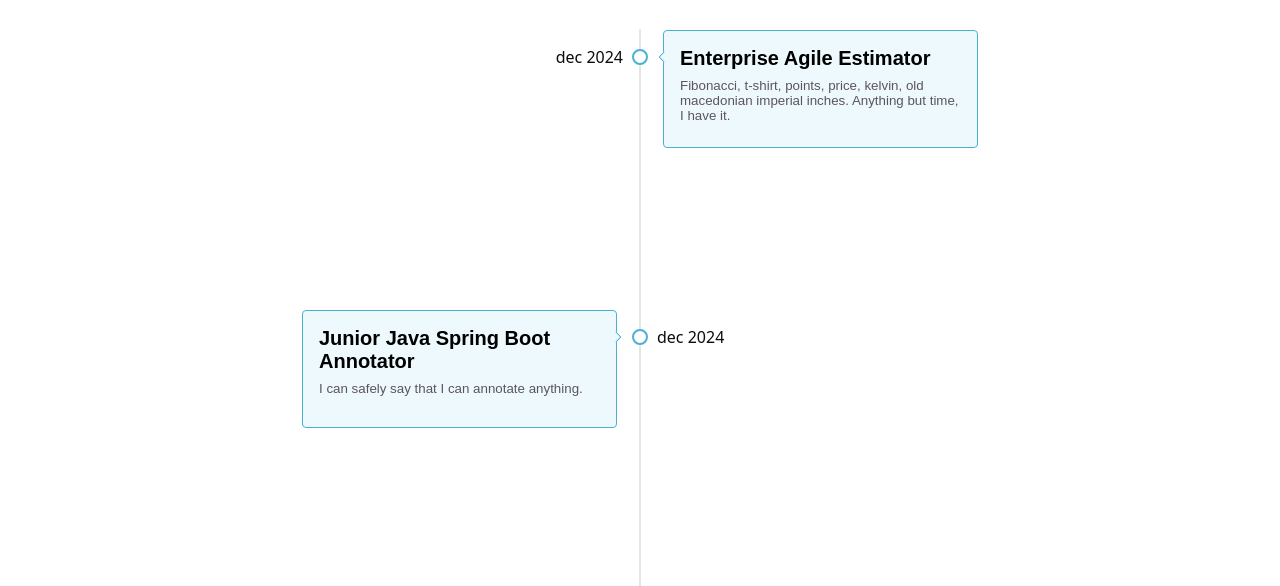
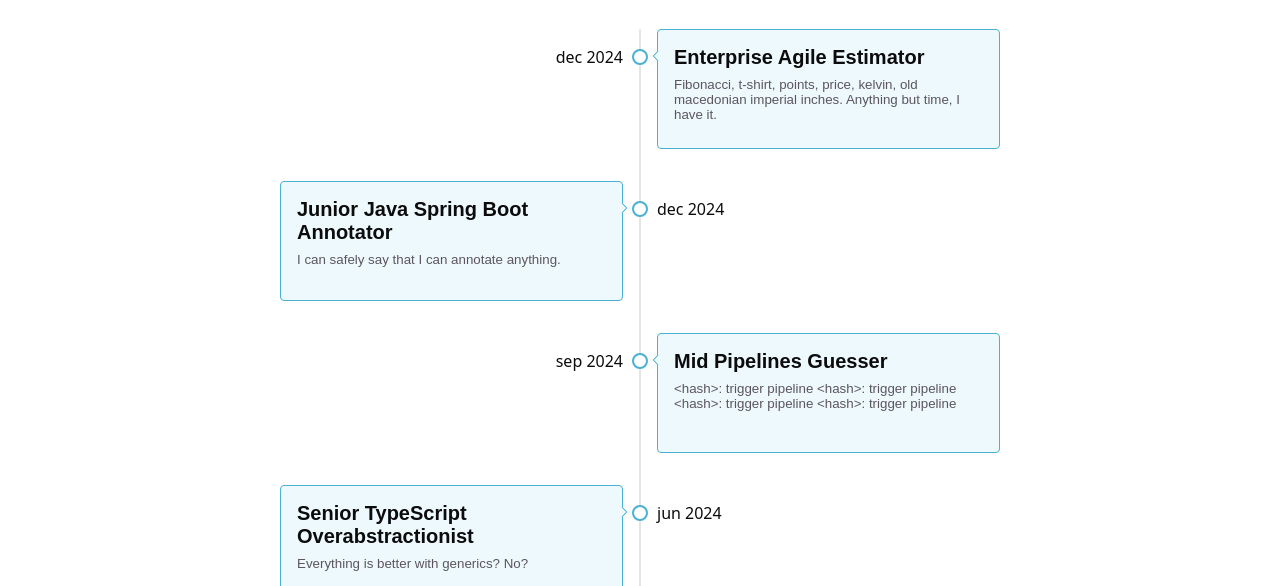
Before and after one commit to jesperorb/site, an Eleventy site: page pages/resume.njk in a window 1280 px wide. Shown: the part 187-773 px from the top of the page. Built offline with nearby package versions, Linux system fonts and the light colour scheme; Eleventy itself is replaced by a stand-in of ours; files that its build step writes are made by us from their sources.

Commit message:
minor css fix

```diff
--- a/_includes/css/resume.css
+++ b/_includes/css/resume.css
@@ -8,8 +8,6 @@
   grid-auto-flow: dense;
   grid-column-gap: 1rem;
   grid-template-columns: 1fr 0.125rem 3fr;
-  margin-left: 1rem;
-  margin-right: 1rem;
 }
 
 .timeline__separator {
@@ -46,6 +44,8 @@
   background: none;
   appearance: none;
   border: none;
+  margin: 0;
+  padding: 0;
   margin-bottom: 5rem;
   perspective: 1000px;
   min-height: 10rem;
@@ -153,6 +153,7 @@
 }
 
 .content__title {
+  color: var(--text-primary);
   font-size: 1.25rem;
   margin-bottom: 0.5rem;
 }
@@ -169,7 +170,7 @@
 @media screen and (min-width: 40rem) {
   .timeline__content {
     min-height: 7.5rem;
-    margin-bottom: 10rem;
+    margin-bottom: 2rem;
   }
 
   .content__back img {
```
